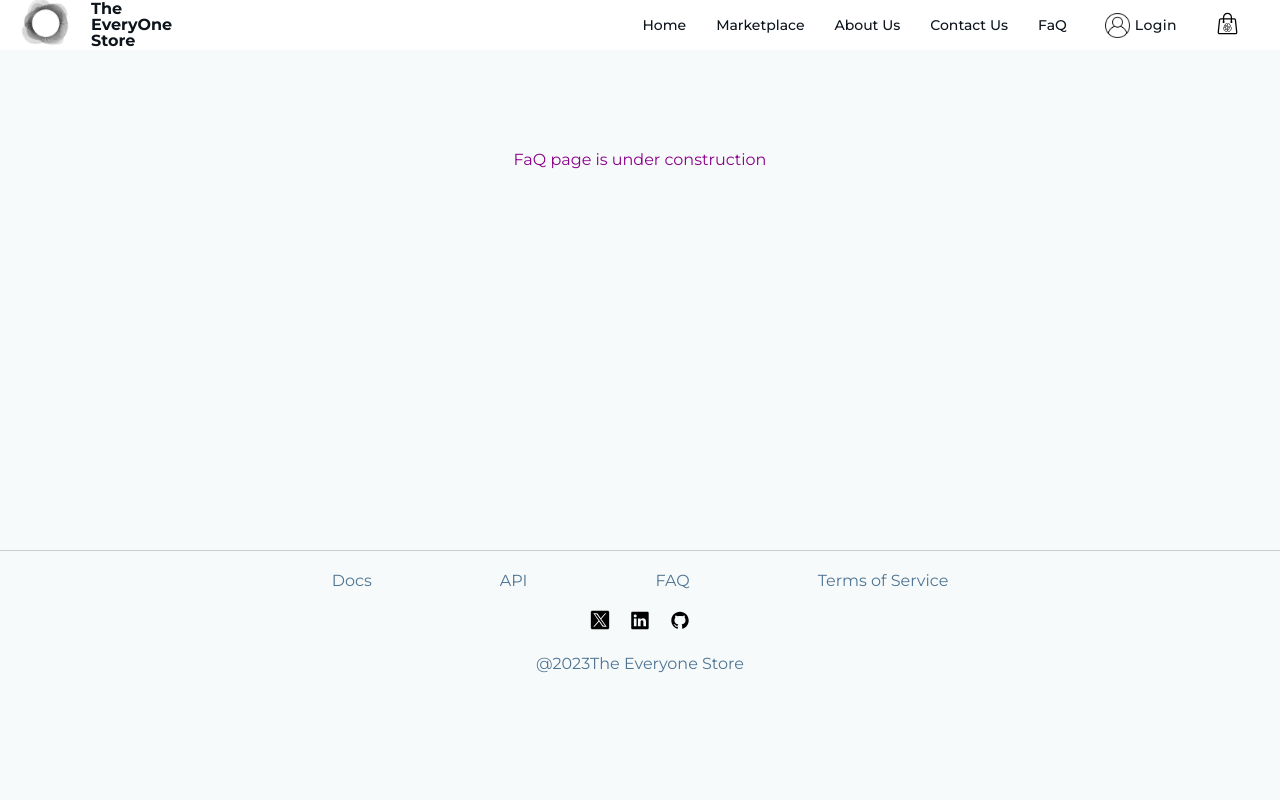
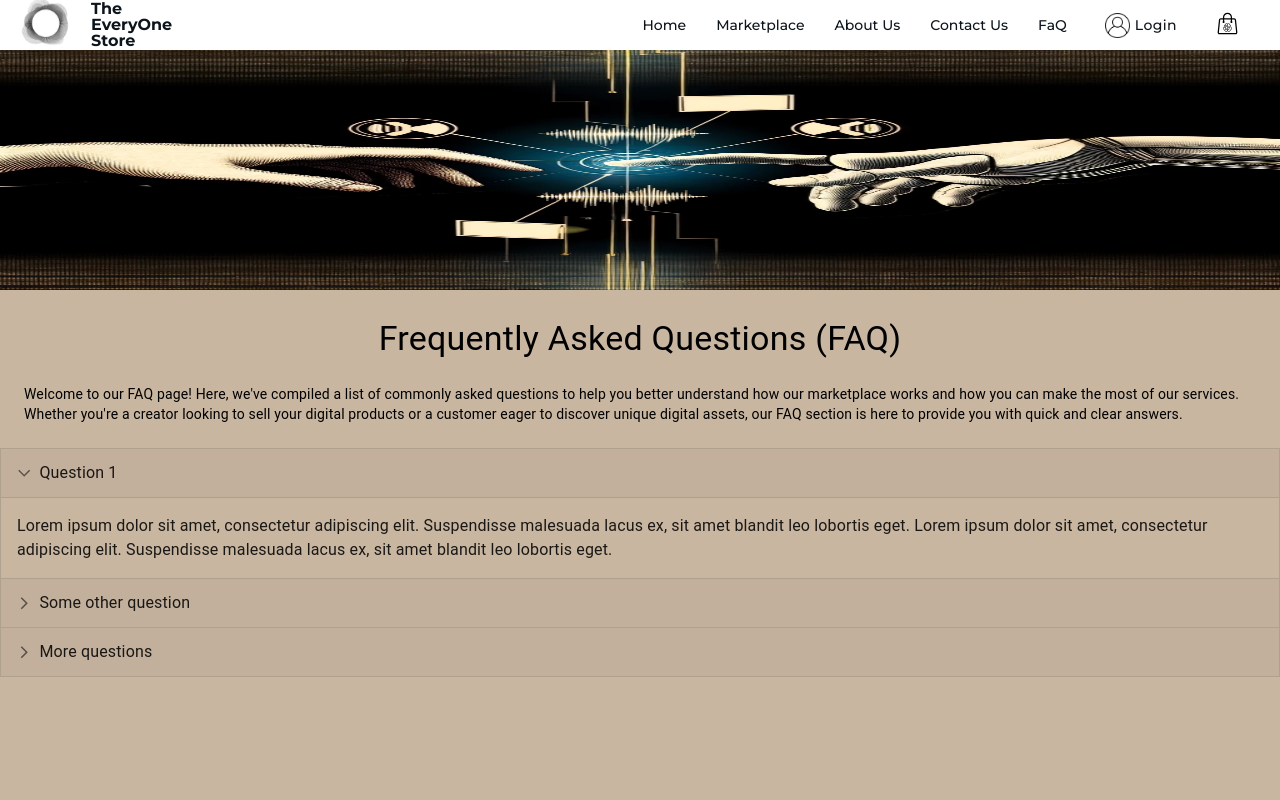
Before and after one commit to simonnilsson90/EksjoSot_Frontend, a React (Create React App) app: page /FaQ in a window 1280 px wide. Shown: the top 800 px of the page. Built offline with nearby package versions, Linux system fonts and the light colour scheme.

Commit message:
create placeholder faq page

```diff
--- a/package.json
+++ b/package.json
@@ -10,6 +10,7 @@
     "@testing-library/react": "^13.4.0",
     "@testing-library/user-event": "^13.5.0",
     "eslint-plugin-mui-path-imports": "^0.0.15",
+    "prettier": "^3.2.5",
     "react": "^18.2.0",
     "react-dom": "^18.2.0",
     "react-icons": "^5.0.1",
--- a/src/App.js
+++ b/src/App.js
@@ -24,6 +24,7 @@ import AboutUs from "./components/aboutUs/AboutUs";
 import Faq from "./components/faq/Faq"
 import SignUp, {signUpAction} from "./components/signUp/SignUp";
 import Shopping from "./components/shopping/Shopping";
+import FaQ from './components/faq/Faq'
 
 const router = createBrowserRouter(
     createRoutesFromElements(
@@ -36,6 +37,7 @@ const router = createBrowserRouter(
                 <Route path="myShopping" element={<Shopping/>}/>
                 <Route path="myAccount" element={<MyAccount/>}/>
                 <Route path="consentForm" element={<ConsentForm/>}/>
+                <Route path="faq" element={<FaQ/>}/>
                 <Route path="marketplace" element={<MarketplaceLayout/>}>
                     <Route index element={<Carousel/>}/>
                     <Route path='category' element={<FilteredCategory/>}/>
--- a/src/components/faq/Faq.js
+++ b/src/components/faq/Faq.js
@@ -1,10 +1,114 @@
-import React from 'react'
-import Styles from './faq.module.css'
+import * as React from 'react';
+import { styled } from '@mui/material/styles';
+import ArrowForwardIosSharpIcon from '@mui/icons-material/ArrowForwardIosSharp';
+import MuiAccordion from '@mui/material/Accordion';
+import MuiAccordionSummary from '@mui/material/AccordionSummary';
+import MuiAccordionDetails from '@mui/material/AccordionDetails';
+import Typography from '@mui/material/Typography';
+import { Box } from '@mui/material';
+import image from '../../assets/images/homepage/connecting.webp'
+import theme from '../marketplace/theme/Theme';
 
-function Faq() {
+const Accordion = styled((props) => (
+  <MuiAccordion disableGutters elevation={0} square {...props} />
+))(({ theme }) => ({
+  border: `1px solid ${theme.palette.divider}`,
+  '&:not(:last-child)': {
+    borderBottom: 0,
+  },
+  '&::before': {
+    display: 'none',
+  },
+  backgroundColor: '#C8B6A1'
+}));
+
+const AccordionSummary = styled((props) => (
+  <MuiAccordionSummary
+    expandIcon={<ArrowForwardIosSharpIcon sx={{ fontSize: '0.9rem' }} />}
+    {...props}
+  />
+))(({ theme }) => ({
+  backgroundColor:
+    theme.palette.mode === 'dark'
+      ? 'rgba(255, 255, 255, .05)'
+      : 'rgba(0, 0, 0, .03)',
+  flexDirection: 'row-reverse',
+  '& .MuiAccordionSummary-expandIconWrapper.Mui-expanded': {
+    transform: 'rotate(90deg)',
+  },
+  '& .MuiAccordionSummary-content': {
+    marginLeft: theme.spacing(1),
+  },
+}));
+
+const AccordionDetails = styled(MuiAccordionDetails)(({ theme }) => ({
+  padding: theme.spacing(2),
+  borderTop: '1px solid rgba(0, 0, 0, .125)',
+}));
+
+export default function CustomizedAccordions() {
+  const [expanded, setExpanded] = React.useState('panel1');
+
+  const handleChange = (panel) => (event, newExpanded) => {
+    setExpanded(newExpanded ? panel : false);
+  };
+
   return (
-    <div className={Styles.title}>FaQ page is under construction</div>
-  )
+    <Box sx={{ height: '100vh', backgroundColor: theme.palette.background.paper}} >
+      <Box>
+        <img src={image} alt='connecting people' style={{width: '100%', height: '30vh'}}/>
+      </Box>
+
+      <Box sx={{justifyContent: 'center', alignContent: 'center', display: 'flex', m: 3}} >
+        <Typography variant='h4'>
+        Frequently Asked Questions (FAQ)
+        </Typography>
+      </Box>
+      <Box sx={{justifyContent: 'center', alignContent: 'center', display: 'flex', m: 3}}>
+        <Typography variant='body2'>
+        Welcome to our FAQ page! Here, we've compiled a list of commonly asked questions to help you better understand how our marketplace works and how you can make the most of our services. Whether you're a creator looking to sell your digital products or a customer eager to discover unique digital assets, our FAQ section is here to provide you with quick and clear answers.
+        </Typography>
+      </Box>
+
+      <Accordion expanded={expanded === 'panel1'} onChange={handleChange('panel1')}>
+        <AccordionSummary aria-controls="panel1d-content" id="panel1d-header">
+          <Typography>Question 1</Typography>
+        </AccordionSummary>
+        <AccordionDetails>
+          <Typography>
+            Lorem ipsum dolor sit amet, consectetur adipiscing elit. Suspendisse
+            malesuada lacus ex, sit amet blandit leo lobortis eget. Lorem ipsum dolor
+            sit amet, consectetur adipiscing elit. Suspendisse malesuada lacus ex,
+            sit amet blandit leo lobortis eget.
+          </Typography>
+        </AccordionDetails>
+      </Accordion>
+      <Accordion expanded={expanded === 'panel2'} onChange={handleChange('panel2')}>
+        <AccordionSummary aria-controls="panel2d-content" id="panel2d-header">
+          <Typography>Some other question</Typography>
+        </AccordionSummary>
+        <AccordionDetails>
+          <Typography>
+            Lorem ipsum dolor sit amet, consectetur adipiscing elit. Suspendisse
+            malesuada lacus ex, sit amet blandit leo lobortis eget. Lorem ipsum dolor
+            sit amet, consectetur adipiscing elit. Suspendisse malesuada lacus ex,
+            sit amet blandit leo lobortis eget.
+          </Typography>
+        </AccordionDetails>
+      </Accordion>
+      <Accordion expanded={expanded === 'panel3'} onChange={handleChange('panel3')}>
+        <AccordionSummary aria-controls="panel3d-content" id="panel3d-header">
+          <Typography>More questions</Typography>
+        </AccordionSummary>
+        <AccordionDetails>
+          <Typography>
+            Lorem ipsum dolor sit amet, consectetur adipiscing elit. Suspendisse
+            malesuada lacus ex, sit amet blandit leo lobortis eget. Lorem ipsum dolor
+            sit amet, consectetur adipiscing elit. Suspendisse malesuada lacus ex,
+            sit amet blandit leo lobortis eget.
+          </Typography>
+        </AccordionDetails>
+      </Accordion>
+    </Box>
+  );
 }
-
-export default Faq
--- a/src/components/faq/faq.module.css
+++ /dev/null
@@ -1,6 +0,0 @@
-.title {
-    height: 500px;
-    padding: 100px;
-    text-align: center;
-    color: darkmagenta;
-}
```
Also changed, not shown: 2 other files (tests, documents, lock files or other folders).
